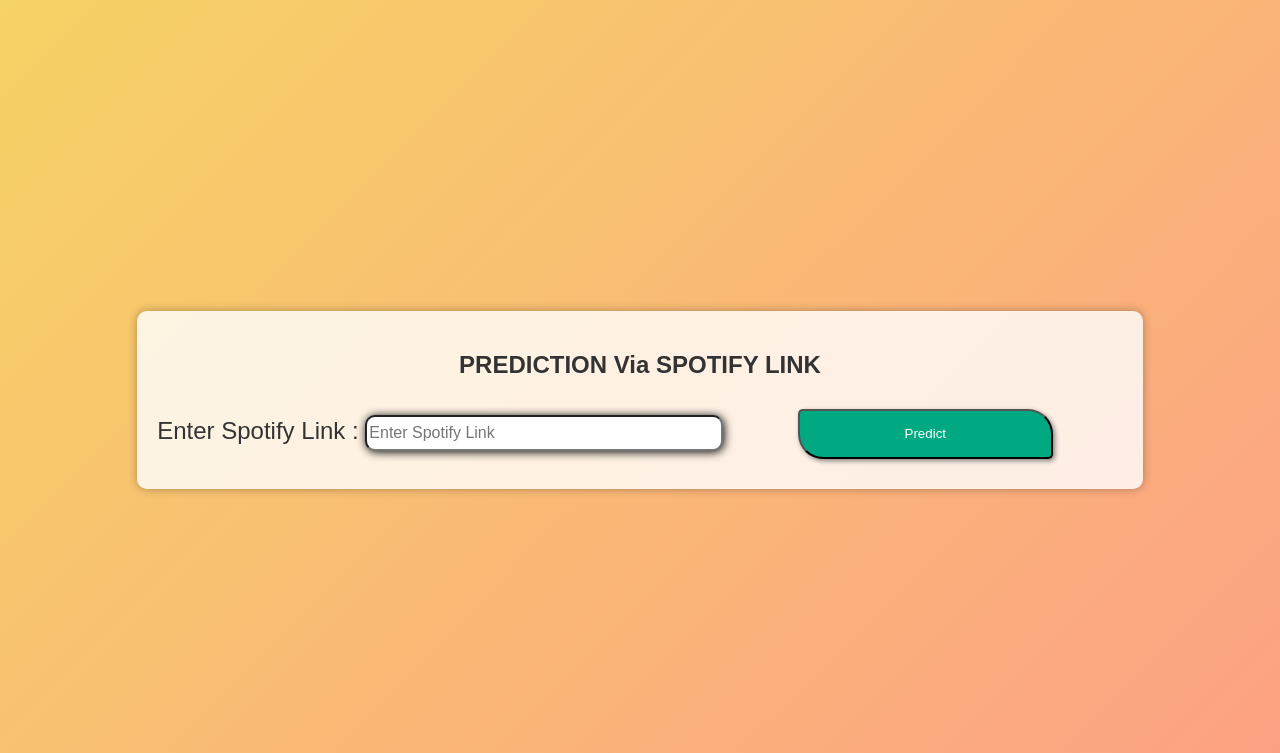
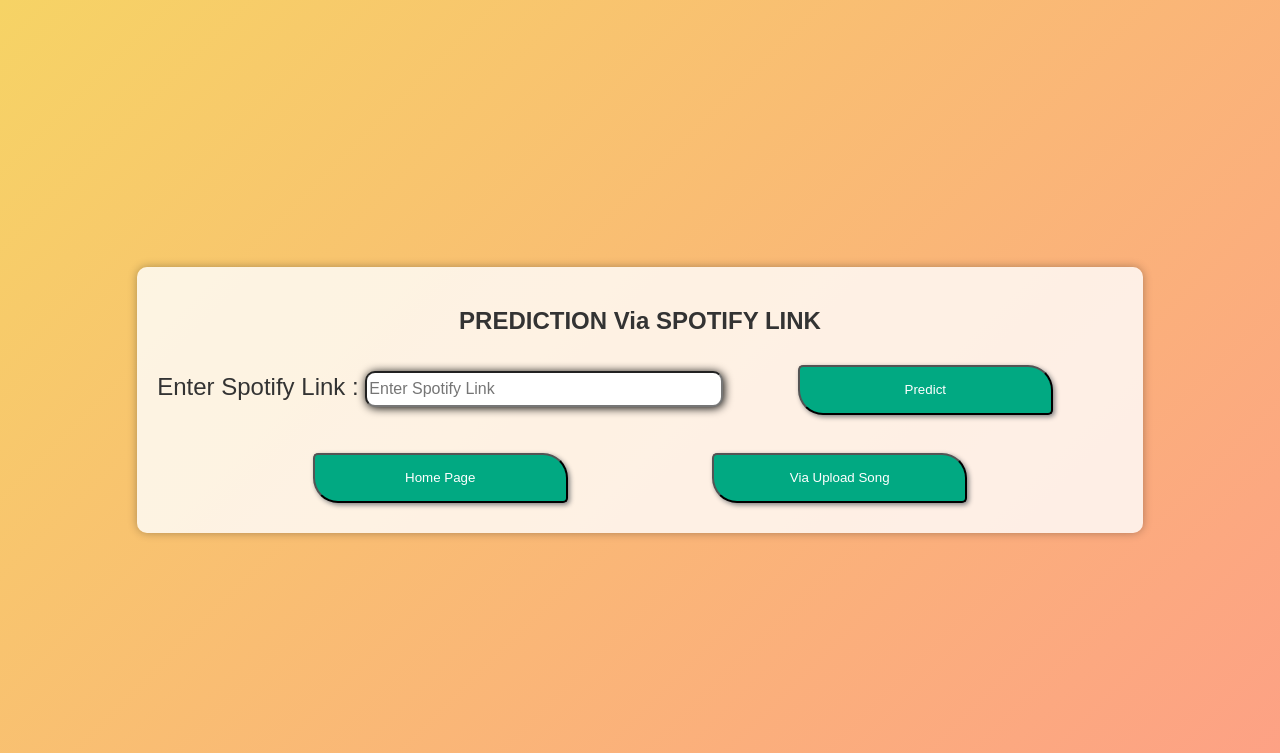
Before and after one commit to gowrisankarsg/DJ_Song_Prediction, a Django app: page /link/ in a window 1280 px wide. Shown: the top 753 px of the page. Run offline with Django 5.2, Linux system fonts and the light colour scheme.

Commit message:
Update link.html

```diff
--- a/songApp/templates/link.html
+++ b/songApp/templates/link.html
@@ -70,6 +70,11 @@
                 <p>{{ track_name }} song is <span style="color:red ;"><b>{{ pred }}</b></span></p>
             {% endif %}
         {% endif %}
+        <br>
+        <div class="buttons">
+            <a href="{% url '' %}"><button>Home Page</button></a>
+            <a href="{% url 'upload' %}"><button>Via Upload Song</button></a>
+        </div>
     </div>
 </body>
 </html>
```
